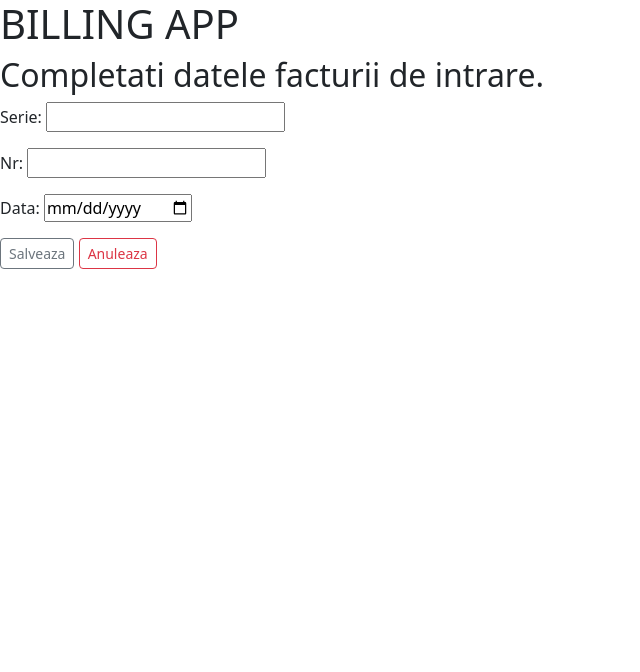
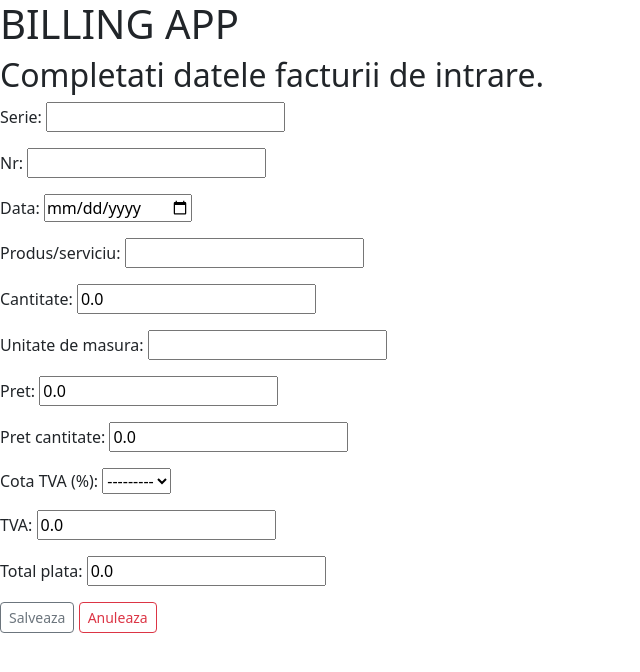
Before and after one commit to gabrielu04/billing2, a Django app: page /emitere/intrare/ in a window 1280 px wide. Shown: the top 672 px of the page, without its empty margins (0-640 px from the left). Run offline with Django 5.2, Linux system fonts and the light colour scheme; the visitor is signed in with stand-in values (Sample User, id 1); some libraries are stand-ins or nearby versions.

Commit message:
added last modifications

```diff
--- /dev/null
+++ b/billing2/assets/vat_ammount.js
@@ -0,0 +1,28 @@
+$(function() {
+    $(".vatr").change(vatrCalculator);
+    $('.qp input').blur(vatrCalculator);
+});
+
+function vatrCalculator() {
+    var vata = 0
+
+    $(".vatr input:selected").each(function(){
+        if ($('.vatr input:selected').val() == 0.19)
+        {
+            vata = Number($(this).val()) * (Number($('.qp input').val()));
+        }
+        else if ($('.vatr input:selected').val() == 0.09)
+        {
+            vata = Number($(this).val()) * (Number($('.qp input').val()));
+        }
+        else if ($('.vatr input:selected').val() == 0.05)
+        {
+            vata = Number($(this).val()) * (Number($('.qp input').val()));
+        }
+        else
+        {
+            vata = 0;
+        }
+    });
+    $(".vata input").val(vata);
+}
--- a/billing2/billing2/urls.py
+++ b/billing2/billing2/urls.py
@@ -14,6 +14,8 @@ Including another URLconf
     1. Import the include() function: from django.urls import include, path
     2. Add a URL to urlpatterns:  path('blog/', include('blog.urls'))
 """
+from django.conf import settings
+from django.conf.urls.static import static
 from django.contrib import admin
 from django.urls import path
 
@@ -40,3 +42,7 @@ urlpatterns = [
     path('firma-ta/stergere/', user_company_delete_view, name='user_company_delete'),
     path('emitere/intrare/', entry_invoice_view, name='entry_invoice'),
 ]
+
+if settings.DEBUG is True:
+    urlpatterns += static(settings.STATIC_URL, document_root=settings.STATIC_ROOT)
+    urlpatterns += static(settings.MEDIA_URL, document_root=settings.MEDIA_ROOT)
--- a/billing2/billing_app/forms.py
+++ b/billing2/billing_app/forms.py
@@ -5,6 +5,8 @@ from django.utils.html import format_html_join
 from django.utils.translation import gettext_lazy as _
 
 from .models import YourCompany, EntryInvoice, Partners
+
+import calculation
 
 
 AuthUserModel = get_user_model()
@@ -91,21 +93,39 @@ class DateInputType(forms.DateInput):
 
 # Forms for the entry invoices formset
 class EntryInvoiceForm(forms.ModelForm):
+    class Media:
+        js = ['vat_ammount.js']
+
     class Meta:
         model = EntryInvoice
-        fields = ["series", "number", "date"]
+        fields = ["series", "number", "date", "product_name", "quantity", "unit",
+                  "price", "price_quantity", "vat_rate", "vat_ammount", "total_pay"] #de aduagat si field-urile cu calcule, tva, pret final etc
         labels = {
             "series": _("Serie"),
             "number": _("Nr"),
             "date": _("Data"),
+            "product_name": _("Produs/serviciu"),
+            "quantity": _("Cantitate"),
+            "unit": _("Unitate de masura"),
+            "price": _("Pret"),
+            "price_quantity": _("Pret cantitate"),
+            "vat_rate": _("Cota TVA (%)"),
+            "vat_ammount": _("TVA"),
+            "total_pay": _("Total plata")
         }
         widgets = {
-            "date": DateInputType()
+            "date": DateInputType(),
+            "price_quantity": calculation.FormulaInput('parseFloat(quantity*price).toFixed(2)', attrs={"class": "qp"}),
+            "vat_rate": forms.Select(attrs={"class": "vatr"}),
+            "vat_ammount": forms.NumberInput(attrs={"class": "vata"}),
+            "total_pay": calculation.FormulaInput('parseFloat(price_quantity+vat_ammount).toFixed(2)')
         }
+
 
     def __init__(self, *args, **kwargs):
         self.customer = kwargs.pop("customer", None)
         super(EntryInvoiceForm, self).__init__(*args, **kwargs)
+
 
     def save(self, commit=True):
         instance = super(EntryInvoiceForm, self).save(commit=False)
--- a/billing2/billing_app/models.py
+++ b/billing2/billing_app/models.py
@@ -48,17 +48,20 @@ class PartnerUser(models.Model):
     partner = models.ForeignKey(Partners, on_delete=models.CASCADE)
 
 
-class Products(models.Model):
+class Invoice(models.Model):
     class Meta:
-        db_table = "product"
+        abstract = True
 
-    class VatRate(models.TextChoices):
-        COTA_STANDARD = "19%", "19%"
-        COTA_9 = "9%", "9%"
-        COTA_5 = "5%", "5%"
-        COTA_0 = "0%", "0%"
+    # class VatRate(models.TextChoices):
+    #     COTA_STANDARD = 0.19, 19
+    #     COTA_9 = 0.09, 9
+    #     COTA_5 = 0.05, 5
+    #     COTA_0 = 0, 0
 
-    name = models.CharField(max_length=255, unique=True)
+    series = models.CharField(max_length=5)
+    number = models.IntegerField(unique=True)
+    date = models.DateField()
+    product_name = models.CharField(max_length=255)
     unit = models.CharField(max_length=255)
     price = models.DecimalField(
         max_digits=10,
@@ -75,7 +78,7 @@ class Products(models.Model):
         decimal_places=2,
         default=0.00
     )
-    vat_rate = models.CharField(max_length=3, choices=VatRate.choices)
+    vat_rate = models.FloatField(choices=((0.19, 19), (0.09, 9), (0.05, 5), (0, 0)))
     vat_ammount = models.DecimalField(
         max_digits=10,
         decimal_places=2,
@@ -86,16 +89,7 @@ class Products(models.Model):
         decimal_places=2,
         default=0.00
     )
-# # CALCULAREA SUMELOR AR PUTEA FI FACUTA DIN TEMPLATE SI PASATA IN DB APOI
-
-
-class Invoice(models.Model):
-    class Meta:
-        abstract = True
-
-    series = models.CharField(max_length=5)
-    number = models.IntegerField(unique=True)
-    date = models.DateField()
+    # # CALCULAREA SUMELOR AR PUTEA FI FACUTA DIN TEMPLATE SI PASATA IN DB APOI
 
 
 class EntryInvoice(Invoice):
@@ -104,7 +98,6 @@ class EntryInvoice(Invoice):
 
     customer = models.ForeignKey(YourCompany, on_delete=models.CASCADE)
     supplier = models.ForeignKey(Partners, on_delete=models.CASCADE)
-    lines = models.ManyToManyField(Products, through="Purchase", related_name="purchases")
 
 
 class ExitInvoice(Invoice):
@@ -113,14 +106,3 @@ class ExitInvoice(Invoice):
 
     customer = models.ForeignKey(Partners, on_delete=models.CASCADE)
     supplier = models.ForeignKey(YourCompany, on_delete=models.CASCADE)
-    lines = models.ManyToManyField(Products, through="Sale", related_name="sales")
-
-
-class Purchase(models.Model):
-    invoice = models.ForeignKey(EntryInvoice, on_delete=models.CASCADE)
-    products = models.ForeignKey(Products, on_delete=models.CASCADE)
-
-
-class Sale(models.Model):
-    invoice = models.ForeignKey(ExitInvoice, on_delete=models.CASCADE)
-    products = models.ForeignKey(Products, on_delete=models.CASCADE)
--- a/billing2/billing_app/templates/base.html
+++ b/billing2/billing_app/templates/base.html
@@ -1,3 +1,4 @@
+{% load static %}
 <!DOCTYPE html>
 <html lang="en">
 <head>
--- a/billing2/billing_app/templates/entry_invoice.html
+++ b/billing2/billing_app/templates/entry_invoice.html
@@ -11,6 +11,8 @@
             <input type="submit" value="Salveaza" class="btn btn-outline-secondary btn-sm">
             <a href="{% url 'home' %}" class="btn btn-outline-danger btn-sm">Anuleaza</a>
         </form>
+        <script type="text/javascript" src="https://code.jquery.com/jquery-1.7.1.min.js"></script>
+        {{ form.media }}
     {% else %}
         <h1>Ups, nu ai voie aici...</h1>
     {% endif %}
--- a/billing2/billing_app/templates/login.html
+++ b/billing2/billing_app/templates/login.html
@@ -6,7 +6,7 @@
     <h2>Autentificare.</h2>
     <form method="post" action="{% url 'login' %}" enctype="multipart/form-data">
         {% csrf_token %}
-        {{ form.as_p }}
+        {{ form|crispy}}
         <input type="submit" value="Autentificare">
     </form>
         <p>Nu sunteti inregistrat?
--- a/billing2/billing_app/views.py
+++ b/billing2/billing_app/views.py
@@ -95,9 +95,9 @@ def entry_invoice_view(request):
     # if request.method == "POST":
     #     form = PartnerForm(request.POST)
     #     if form.is_valid():
-    #         obj = form.save()
-    #         pk = obj.pk
-    #         partner = Partners.objects.get(id=pk)
+    #         obj, created = form.save() or Partners.objects.get_or_create(**form.cleaned_data)...https://stackoverflow.com/questions/2297820/django-forms-with-get-or-create
+    #         partner = Partners.objects.get(id=obj.pk)
+    #          MAYBE A TRY AND EXCEPT HERE FOR THE EXISTING M2M RELATIONSHIPS!!!!
     #         partner.user.add(request.user)
     #         return redirect(reverse("home"))
     #
```
Also changed, not shown: billing2/billing2/settings.py (+7 -1 lines), billing2/static/vat_ammount.js (added, +28 -0 lines), billing2/billing_app/migrations/0001_initial.py (added), billing2/billing_app/migrations/0002_alter_entryinvoice_vat_rate_and_more.py (added).
